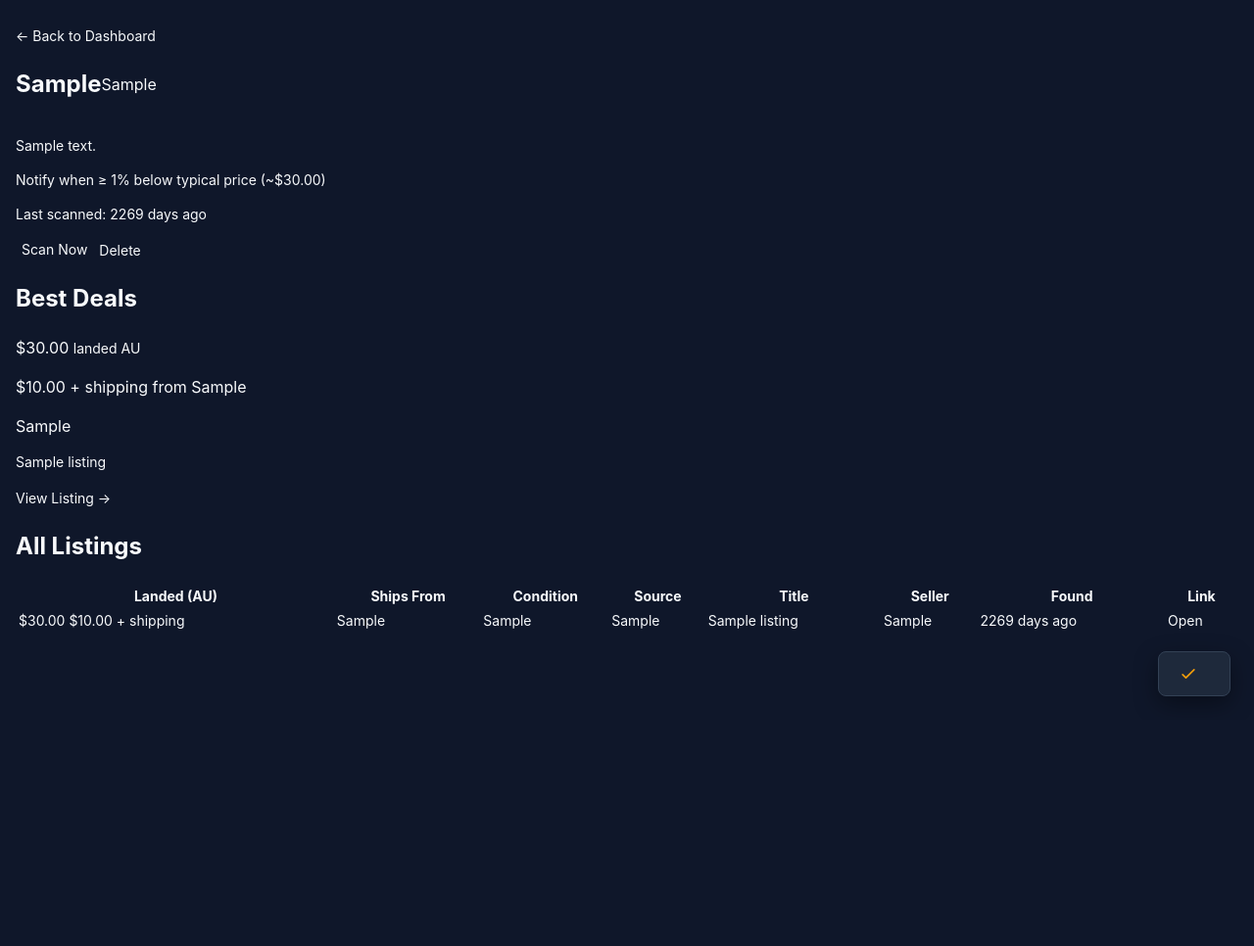
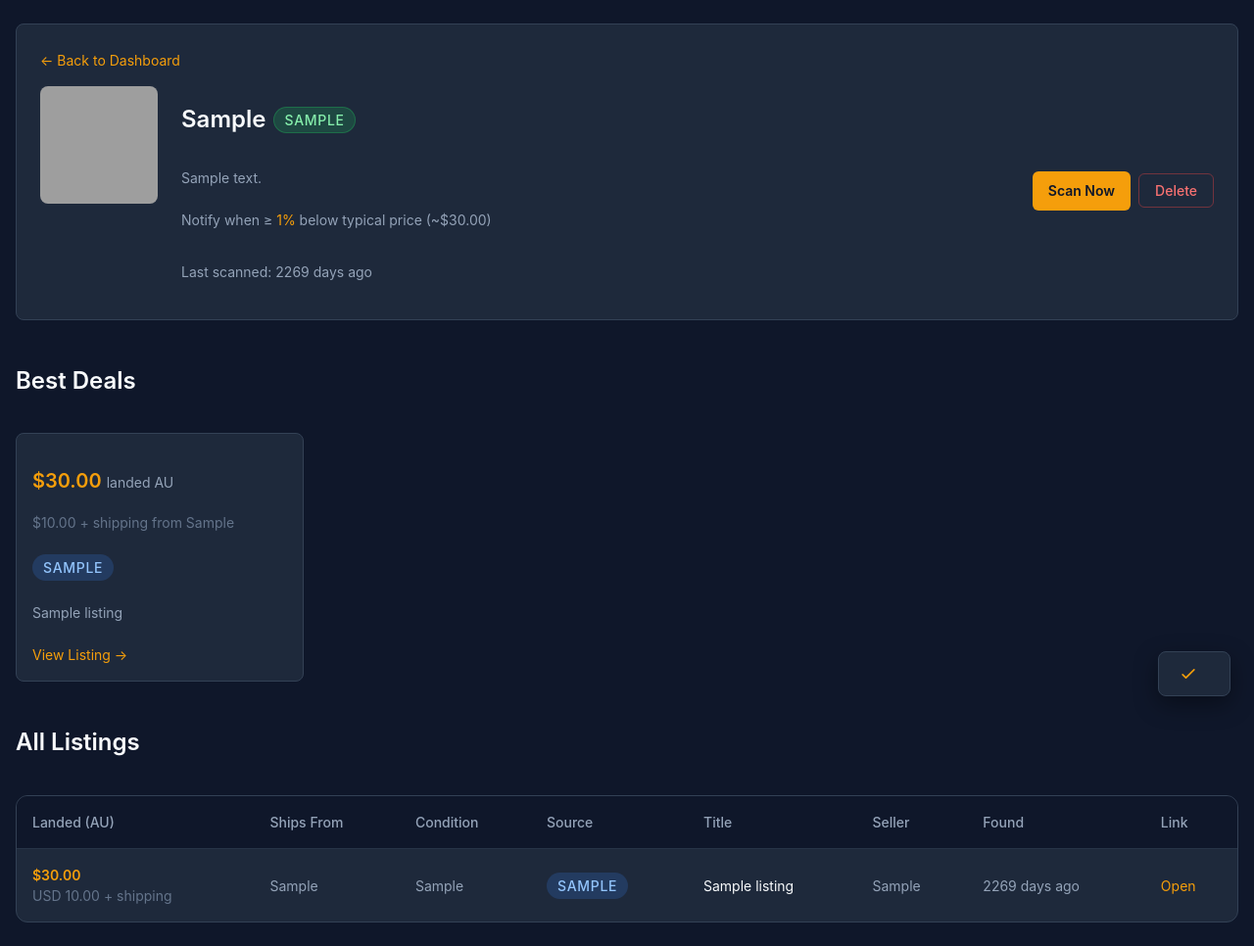
Before and after one commit to jacobem1836/Vinyl-Scraper, a FastAPI app: page /item/1 in a window 1280 px wide. Shown: the part 65-1031 px from the top of the page at 98% size. Before the commit the page ends 777 px from the top, so only its background shows below. Run offline with FastAPI, Linux system fonts and the light colour scheme; tables that the repository leaves empty hold one stand-in row (values such as "Sample post"); data that the repository does not hold is empty; grey boxes are pictures that could not be loaded.

Commit message:
feat(03-04): rewrite item_detail.html — artwork header + AUD landed costs
- Replace Tailwind utility classes with CSS design system classes
- Header section with 120x120 artwork thumbnail via /api/artwork proxy
- AUD landed costs (aud_total) shown prominently; orig_display as sub-text (D-11)
- Fallback to landed_price + currency when aud_total is None
- Delete confirmation text updated to 'Remove this item from your wishlist?'
- .table-container / .table / .listing-row classes applied to listings table
- .btn-cta / .btn-destructive on action buttons
- data-timestamp preserved for relative time JS in base.html
- Zero Tailwind classes remain

```diff
--- a/templates/item_detail.html
+++ b/templates/item_detail.html
@@ -3,131 +3,163 @@
 {% block title %}{{ item.query }} · Vinyl Wishlist{% endblock %}
 
 {% block content %}
-<div class="space-y-6">
-  <section class="bg-slate-800 border border-slate-700 rounded-xl p-5 space-y-4">
-    <a href="/" class="text-sm text-amber-400 hover:text-amber-300">← Back to Dashboard</a>
+<div class="stack-lg">
 
-    <div class="flex flex-col lg:flex-row lg:items-start lg:justify-between gap-4">
-      <div class="space-y-2">
-        <div class="flex items-center gap-2 flex-wrap">
-          <h1 class="text-2xl sm:text-3xl font-bold">{{ item.query }}</h1>
-          <span class="inline-flex items-center rounded-full border px-2.5 py-1 text-xs font-medium uppercase tracking-wide
-            {% if item.type == 'album' %}bg-blue-500/20 text-blue-300 border-blue-500/30
-            {% elif item.type == 'artist' %}bg-purple-500/20 text-purple-300 border-purple-500/30
-            {% else %}bg-green-500/20 text-green-300 border-green-500/30{% endif %}">
+  <!-- Header section with artwork thumbnail -->
+  <section class="card" style="padding: var(--space-lg);">
+    <a href="/" class="text-sm text-accent" style="display: inline-block; margin-bottom: var(--space-md);">← Back to Dashboard</a>
+
+    <div class="flex" style="gap: var(--space-lg); flex-wrap: wrap;">
+      <!-- Artwork thumbnail 120x120 -->
+      <div style="flex-shrink: 0;">
+        {% if item.artwork_url %}
+          <img
+            src="/api/artwork?url={{ item.artwork_url | urlencode }}"
+            alt="{{ item.query }} album cover"
+            onerror="this.src='/static/vinyl-placeholder.svg'"
+            style="width: 120px; height: 120px; object-fit: cover; border-radius: 8px;"
+          >
+        {% else %}
+          <img
+            src="/static/vinyl-placeholder.svg"
+            alt="{{ item.query }} — no artwork available"
+            style="width: 120px; height: 120px; object-fit: cover; border-radius: 8px;"
+          >
+        {% endif %}
+      </div>
+
+      <div style="flex: 1; min-width: 200px;">
+        <div class="flex items-center" style="gap: var(--space-sm); flex-wrap: wrap; margin-bottom: var(--space-sm);">
+          <h1 class="text-heading">{{ item.query }}</h1>
+          <span class="badge {% if item.type == 'album' %}badge-album{% elif item.type == 'artist' %}badge-artist{% else %}badge-other{% endif %}">
             {{ item.type }}
           </span>
         </div>
 
         {% if item.notes %}
-          <p class="text-slate-300 text-sm">{{ item.notes }}</p>
+          <p class="text-sm text-muted" style="margin-bottom: var(--space-sm);">{{ item.notes }}</p>
         {% endif %}
 
-        <div class="text-sm text-slate-400 space-y-1">
-          <p>Notify when ≥ <span class="text-amber-300">{{ item.notify_below_pct|int }}%</span> below typical price{% if item.typical_price is not none %} (~${{ '%.2f'|format(item.typical_price) }}){% endif %}</p>
+        <div class="text-sm text-muted" style="display: flex; flex-direction: column; gap: var(--space-xs);">
+          <p>Notify when ≥ <span class="text-accent">{{ item.notify_below_pct|int }}%</span> below typical price{% if item.typical_price is not none %} (~${{ '%.2f'|format(item.typical_price) }}){% endif %}</p>
           <p>Last scanned: {% if item.last_scanned_at %}<span data-timestamp="{{ item.last_scanned_at.isoformat() }}">{{ item.last_scanned_at }}</span>{% else %}never{% endif %}</p>
         </div>
       </div>
 
-      <div class="flex items-center gap-2">
-        <button type="button" onclick="startScan({{ item.id }})" class="px-4 py-2 rounded-md bg-amber-500 hover:bg-amber-400 text-slate-900 text-sm font-semibold transition">Scan Now</button>
-        <form action="/wishlist/{{ item.id }}/delete" method="post" onsubmit="return confirm('Delete this item?')">
-          <button type="submit" class="px-4 py-2 rounded-md border border-red-500/40 text-red-300 hover:bg-red-500/10 text-sm font-medium transition">Delete</button>
+      <div class="flex items-center" style="gap: var(--space-sm);">
+        <button type="button" onclick="startScan({{ item.id }})" class="btn-cta">Scan Now</button>
+        <form action="/wishlist/{{ item.id }}/delete" method="post" onsubmit="return confirm('Remove this item from your wishlist?')">
+          <button type="submit" class="btn-destructive">Delete</button>
         </form>
       </div>
     </div>
   </section>
 
-  <section class="space-y-3">
-    <h2 class="text-lg font-semibold">Best Deals</h2>
+  <!-- Best Deals section -->
+  <section style="display: flex; flex-direction: column; gap: var(--space-md);">
+    <h2 style="font-size: var(--text-heading); font-weight: 600;">Best Deals</h2>
     {% if item.top_listings %}
-      <div class="grid grid-cols-1 md:grid-cols-2 xl:grid-cols-3 gap-4">
+      <div class="card-grid">
         {% for l in item.top_listings %}
-          <article class="bg-slate-800 border border-slate-700 rounded-xl p-4 space-y-2">
+          <article class="card" style="padding: var(--space-md); display: flex; flex-direction: column; gap: var(--space-sm);">
             <div>
-              <p class="text-xl font-semibold text-amber-400">${{ '%.2f'|format(l.landed_price) }} <span class="text-sm font-normal text-slate-400">landed AU</span></p>
-              <p class="text-xs text-slate-500">${{ '%.2f'|format(l.price) }} + shipping from {{ l.ships_from or 'Unknown' }}</p>
+              <p class="text-price price-best">${{ '%.2f'|format(l.landed_price) }} <span class="text-sm text-muted" style="font-weight: 400;">landed AU</span></p>
+              <p class="text-sm text-faint">${{ '%.2f'|format(l.price) }} + shipping from {{ l.ships_from or 'Unknown' }}</p>
             </div>
-            <span class="inline-flex text-xs px-2 py-1 rounded-full {% if l.source == 'discogs' %}bg-orange-500/20 text-orange-300{% else %}bg-blue-500/20 text-blue-300{% endif %}">
+            <span class="badge {% if l.source == 'discogs' %}badge-source-discogs{% else %}badge-source-other{% endif %}" style="align-self: flex-start;">
               {{ l.source|title }}
             </span>
-            <p class="text-sm text-slate-300 truncate">{{ l.title }}</p>
-            <a href="{{ l.url }}" target="_blank" rel="noopener noreferrer" class="inline-flex text-sm text-amber-400 hover:text-amber-300">View Listing →</a>
+            <p class="text-sm truncate" style="color: var(--color-text-muted);">{{ l.title }}</p>
+            <a href="{{ l.url }}" target="_blank" rel="noopener noreferrer" class="text-sm text-accent">View Listing →</a>
           </article>
         {% endfor %}
       </div>
     {% else %}
-      <div class="bg-slate-800 border border-slate-700 rounded-xl p-6 text-slate-400 text-sm">No priced listings yet.</div>
+      <div class="empty-state" style="padding: var(--space-lg);">
+        No listings found yet. Click Scan Now to search.
+      </div>
     {% endif %}
   </section>
 
-  <section class="space-y-3">
-    <h2 class="text-lg font-semibold">All Listings</h2>
+  <!-- All Listings table -->
+  <section style="display: flex; flex-direction: column; gap: var(--space-md);">
+    <h2 style="font-size: var(--text-heading); font-weight: 600;">All Listings</h2>
 
     {% if listings %}
-      {% set unpriced_listings = listings|selectattr('price', 'none')|list %}
-      <div class="bg-slate-800 border border-slate-700 rounded-xl overflow-x-auto">
-        <table class="w-full min-w-[980px] text-sm">
-          <thead class="bg-slate-900/70 text-slate-300">
+      <div class="table-container">
+        <table class="table">
+          <thead>
             <tr>
-              <th class="text-left font-medium px-4 py-3">Landed (AU)</th>
-              <th class="text-left font-medium px-4 py-3">Ships From</th>
-              <th class="text-left font-medium px-4 py-3">Condition</th>
-              <th class="text-left font-medium px-4 py-3">Source</th>
-              <th class="text-left font-medium px-4 py-3">Title</th>
-              <th class="text-left font-medium px-4 py-3">Seller</th>
-              <th class="text-left font-medium px-4 py-3">Found</th>
-              <th class="text-left font-medium px-4 py-3">Link</th>
+              <th>Landed (AU)</th>
+              <th>Ships From</th>
+              <th>Condition</th>
+              <th>Source</th>
+              <th>Title</th>
+              <th>Seller</th>
+              <th>Found</th>
+              <th>Link</th>
             </tr>
           </thead>
           <tbody>
             {% for listing in listings if listing.price is not none %}
-              <tr class="listing-row border-t border-slate-700/70{% if not listing.is_in_stock %} opacity-50{% endif %}">
-                <td class="px-4 py-3 font-medium">
-                  <span class="text-amber-300">${{ '%.2f'|format(listing.landed_price) }}</span>
-                  <span class="block text-xs text-slate-500">${{ '%.2f'|format(listing.price) }} + shipping</span>
+              <tr class="listing-row{% if not listing.is_in_stock %}" style="opacity: 0.5{% endif %}">
+                <td>
+                  {% if listing.aud_total is not none %}
+                    <span class="price-best">${{ '%.2f'|format(listing.aud_total) }}</span>
+                    <span class="text-sm text-muted" style="display: block;">
+                      {{ listing.orig_display }}
+                    </span>
+                  {% elif listing.landed_price is not none %}
+                    <span class="price-best">${{ '%.2f'|format(listing.landed_price) }}</span>
+                    <span class="text-sm text-faint" style="display: block;">
+                      {{ listing.currency }} {{ '%.2f'|format(listing.price) }} + shipping
+                    </span>
+                  {% else %}
+                    <span class="text-faint">—</span>
+                  {% endif %}
                 </td>
-                <td class="px-4 py-3 text-slate-300">{{ listing.ships_from or '—' }}</td>
-                <td class="px-4 py-3 text-slate-300">{{ listing.condition or '—' }}</td>
-                <td class="px-4 py-3 space-y-1">
-                  <span class="inline-flex text-xs px-2 py-1 rounded-full {% if listing.source == 'discogs' %}bg-orange-500/20 text-orange-300{% else %}bg-blue-500/20 text-blue-300{% endif %}">
+                <td class="text-muted">{{ listing.ships_from or '—' }}</td>
+                <td class="text-muted">{{ listing.condition or '—' }}</td>
+                <td>
+                  <span class="badge {% if listing.source == 'discogs' %}badge-source-discogs{% else %}badge-source-other{% endif %}">
                     {{ listing.source|title }}
                   </span>
                   {% if not listing.is_in_stock %}
-                  <span class="block text-xs text-red-400">Out of stock</span>
+                  <span class="text-sm text-destructive" style="display: block; margin-top: var(--space-xs);">Out of stock</span>
                   {% endif %}
                 </td>
-                <td class="px-4 py-3 text-slate-200 title-cell">{{ listing.title }}</td>
-                <td class="px-4 py-3 text-slate-300">{{ listing.seller or '—' }}</td>
-                <td class="px-4 py-3 text-slate-400"><span data-timestamp="{{ listing.found_at.isoformat() }}">{{ listing.found_at }}</span></td>
-                <td class="px-4 py-3"><a href="{{ listing.url }}" target="_blank" rel="noopener noreferrer" class="text-amber-400 hover:text-amber-300">Open</a></td>
+                <td class="title-cell">{{ listing.title }}</td>
+                <td class="text-muted">{{ listing.seller or '—' }}</td>
+                <td class="text-muted"><span data-timestamp="{{ listing.found_at.isoformat() }}">{{ listing.found_at }}</span></td>
+                <td><a href="{{ listing.url }}" target="_blank" rel="noopener noreferrer" class="text-accent">Open</a></td>
               </tr>
             {% endfor %}
 
             {% for listing in listings if listing.price is none %}
-              <tr class="listing-row border-t border-slate-700/70">
-                <td class="px-4 py-3 text-slate-500">—</td>
-                <td class="px-4 py-3 text-slate-500">—</td>
-                <td class="px-4 py-3 text-slate-300">{{ listing.condition or '—' }}</td>
-                <td class="px-4 py-3">
-                  <span class="inline-flex text-xs px-2 py-1 rounded-full {% if listing.source == 'discogs' %}bg-orange-500/20 text-orange-300{% else %}bg-blue-500/20 text-blue-300{% endif %}">
+              <tr class="listing-row">
+                <td class="text-faint">—</td>
+                <td class="text-faint">—</td>
+                <td class="text-muted">{{ listing.condition or '—' }}</td>
+                <td>
+                  <span class="badge {% if listing.source == 'discogs' %}badge-source-discogs{% else %}badge-source-other{% endif %}">
                     {{ listing.source|title }}
                   </span>
                 </td>
-                <td class="px-4 py-3 text-slate-200 title-cell">{{ listing.title }}</td>
-                <td class="px-4 py-3 text-slate-300">{{ listing.seller or '—' }}</td>
-                <td class="px-4 py-3 text-slate-400"><span data-timestamp="{{ listing.found_at.isoformat() }}">{{ listing.found_at }}</span></td>
-                <td class="px-4 py-3"><a href="{{ listing.url }}" target="_blank" rel="noopener noreferrer" class="text-amber-400 hover:text-amber-300">Open</a></td>
+                <td class="title-cell">{{ listing.title }}</td>
+                <td class="text-muted">{{ listing.seller or '—' }}</td>
+                <td class="text-muted"><span data-timestamp="{{ listing.found_at.isoformat() }}">{{ listing.found_at }}</span></td>
+                <td><a href="{{ listing.url }}" target="_blank" rel="noopener noreferrer" class="text-accent">Open</a></td>
               </tr>
             {% endfor %}
           </tbody>
         </table>
       </div>
     {% else %}
-      <div class="bg-slate-800 border border-slate-700 rounded-xl p-10 text-center text-slate-400">
-        No listings found yet. Click 'Scan Now' to search.
+      <div class="empty-state" style="padding: var(--space-3xl) var(--space-xl);">
+        No listings found yet. Click Scan Now to search.
       </div>
     {% endif %}
   </section>
+
 </div>
 {% endblock %}
```
